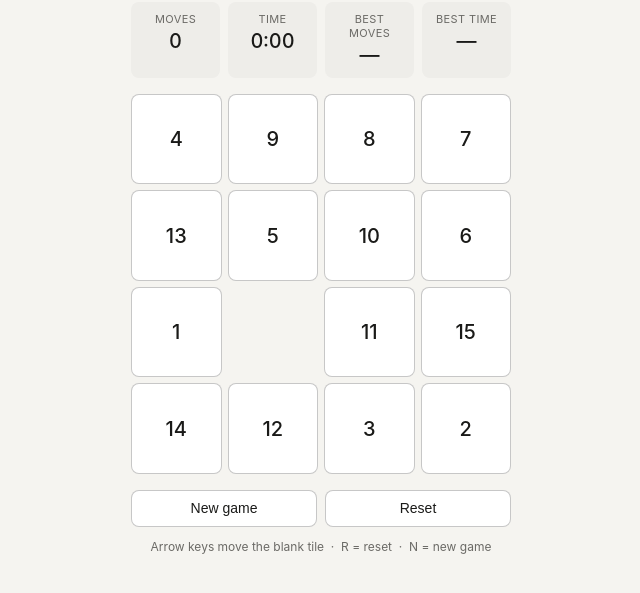
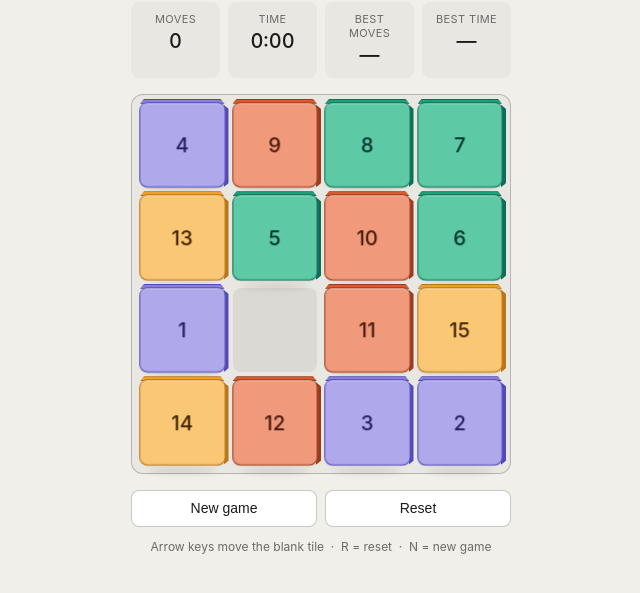
Before and after one commit to debasroy/15-puzzle-games, a plain HTML site: page index.html in a window 1280 px wide. Shown: the part 147-740 px from the top of the page, without its empty margins (319-959 px from the left). Drawn offline with Linux system fonts and the light colour scheme.

Commit message:
Add files via upload

```diff
--- a/index.html
+++ b/index.html
@@ -8,9 +8,9 @@
   *, *::before, *::after { box-sizing: border-box; margin: 0; padding: 0; }
 
   :root {
-    --bg: #f5f4f0;
+    --bg: #f0efe9;
     --surface: #ffffff;
-    --surface2: #eeede9;
+    --surface2: #e8e7e1;
     --border: rgba(0,0,0,0.12);
     --border2: rgba(0,0,0,0.22);
     --text: #1a1a18;
@@ -19,6 +19,9 @@
     --radius-lg: 12px;
     --accent: #5340b7;
     --accent-light: #eeedfe;
+
+    --tile-shadow: rgba(0,0,0,0.18);
+    --tile-depth: 5px;
   }
 
   @media (prefers-color-scheme: dark) {
@@ -32,7 +35,26 @@
       --text2: #a0a09a;
       --accent: #9488ee;
       --accent-light: #26215c;
+      --tile-shadow: rgba(0,0,0,0.5);
+      --tile-depth: 5px;
     }
+  }
+
+  /* Tile color palette — 4 groups of 4 (row by row) */
+  /* Purple: 1–4 */
+  .tc-1,.tc-2,.tc-3,.tc-4   { --tf: #AFA9EC; --tt: #8880D8; --ts: #534AB7; --tx: #26215C; }
+  /* Teal: 5–8 */
+  .tc-5,.tc-6,.tc-7,.tc-8   { --tf: #5DCAA5; --tt: #1D9E75; --ts: #0F6E56; --tx: #04342C; }
+  /* Coral: 9–12 */
+  .tc-9,.tc-10,.tc-11,.tc-12 { --tf: #F0997B; --tt: #D85A30; --ts: #993C1D; --tx: #4A1B0C; }
+  /* Amber: 13–15 */
+  .tc-13,.tc-14,.tc-15       { --tf: #FAC775; --tt: #EF9F27; --ts: #BA7517; --tx: #412402; }
+
+  @media (prefers-color-scheme: dark) {
+    .tc-1,.tc-2,.tc-3,.tc-4    { --tf: #3C3489; --tt: #534AB7; --ts: #26215C; --tx: #CECBF6; }
+    .tc-5,.tc-6,.tc-7,.tc-8    { --tf: #085041; --tt: #0F6E56; --ts: #04342C; --tx: #9FE1CB; }
+    .tc-9,.tc-10,.tc-11,.tc-12 { --tf: #712B13; --tt: #993C1D; --ts: #4A1B0C; --tx: #F5C4B3; }
+    .tc-13,.tc-14,.tc-15       { --tf: #633806; --tt: #854F0B; --ts: #412402; --tx: #FAC775; }
   }
 
   body {
@@ -56,7 +78,6 @@
 
   #app { width: 100%; max-width: 380px; }
 
-  /* Stats */
   #stats {
     display: grid;
     grid-template-columns: repeat(4, 1fr);
@@ -86,7 +107,6 @@
     font-variant-numeric: tabular-nums;
   }
 
-  /* Win banner */
   #win-banner {
     display: none;
     background: var(--accent-light);
@@ -104,35 +124,129 @@
   #board {
     display: grid;
     grid-template-columns: repeat(4, 1fr);
-    gap: 6px;
+    gap: 8px;
     margin-bottom: 1rem;
     aspect-ratio: 1;
+    background: var(--surface2);
+    border-radius: var(--radius-lg);
+    padding: 8px;
+    border: 0.5px solid var(--border2);
+  }
+
+  /* 3D tile wrapper */
+  .tile-wrap {
+    perspective: 300px;
+    position: relative;
   }
 
   .tile {
-    border: 0.5px solid var(--border2);
+    width: 100%;
+    height: 100%;
+    position: relative;
+    cursor: pointer;
+    user-select: none;
+    -webkit-tap-highlight-color: transparent;
+    transform-style: preserve-3d;
+    transition: transform 0.08s ease, opacity 0.08s ease;
+  }
+
+  /* Face */
+  .tile .face {
+    position: absolute;
+    inset: 0;
+    background: var(--tf);
     border-radius: var(--radius-md);
-    background: var(--surface);
+    border: 0.5px solid var(--ts);
     display: flex;
     align-items: center;
     justify-content: center;
     font-size: 20px;
     font-weight: 500;
-    cursor: pointer;
-    color: var(--text);
-    user-select: none;
-    transition: background .12s, transform .08s;
-    -webkit-tap-highlight-color: transparent;
+    color: var(--tx);
+    box-shadow:
+      inset 0 1px 0 rgba(255,255,255,0.4),
+      inset 0 -1px 0 rgba(0,0,0,0.1);
+    z-index: 2;
+    transform: translateZ(var(--tile-depth));
   }
 
-  .tile:hover  { background: var(--surface2); }
-  .tile:active { transform: scale(.94); }
+  /* Top bevel */
+  .tile .bevel-top {
+    position: absolute;
+    top: 0; left: 0; right: 0;
+    height: var(--tile-depth);
+    background: var(--tt);
+    border-radius: var(--radius-md) var(--radius-md) 0 0;
+    border: 0.5px solid var(--ts);
+    z-index: 0;
+    transform: translateY(calc(-1 * var(--tile-depth) + 1px));
+    clip-path: polygon(0% 100%, 4px 0%, calc(100% - 4px) 0%, 100% 100%);
+  }
 
-  .tile.empty {
-    background: transparent;
-    border-color: transparent;
-    cursor: default;
+  /* Right bevel */
+  .tile .bevel-right {
+    position: absolute;
+    top: 2px; right: 0; bottom: 0;
+    width: var(--tile-depth);
+    background: var(--ts);
+    border-radius: 0 var(--radius-md) var(--radius-md) 0;
+    border: 0.5px solid var(--ts);
+    z-index: 0;
+    transform: translateX(calc(var(--tile-depth) - 1px));
+    clip-path: polygon(0% 0%, 100% 4px, 100% calc(100% - 4px), 0% 100%);
+  }
+
+  /* Shadow cast below */
+  .tile::after {
+    content: '';
+    position: absolute;
+    bottom: calc(-1 * var(--tile-depth) - 4px);
+    left: 10%;
+    right: 10%;
+    height: 6px;
+    background: var(--tile-shadow);
+    border-radius: 50%;
+    filter: blur(3px);
+    z-index: 0;
+    opacity: 0.6;
+  }
+
+  .tile:hover .face {
+    filter: brightness(1.06);
+  }
+
+  .tile:active {
+    transform: translateY(calc(var(--tile-depth) - 1px));
+  }
+
+  .tile:active .face {
+    transform: translateZ(1px);
+  }
+
+  .tile:active::after {
+    opacity: 0.2;
+    bottom: -3px;
+  }
+
+  /* Slide animation */
+  .tile-wrap.sliding {
+    z-index: 10;
+  }
+
+  /* Empty cell */
+  .tile-wrap.empty .tile {
+    display: none;
     pointer-events: none;
+  }
+
+  .tile-wrap.empty {
+    background: rgba(0,0,0,0.06);
+    border-radius: var(--radius-md);
+    pointer-events: none;
+  }
+
+  @media (prefers-color-scheme: dark) {
+    .tile-wrap.empty { background: rgba(255,255,255,0.04); }
   }
 
   /* Controls */
@@ -153,7 +267,6 @@
   #controls button:hover  { background: var(--surface2); }
   #controls button:active { transform: scale(.97); }
 
-  /* Keyboard hint */
   #hint { text-align: center; font-size: 12px; color: var(--text2); margin-top: .75rem; }
 </style>
 </head>
@@ -169,7 +282,7 @@
   </div>
 
   <div id="win-banner">
-    <h2>Puzzle solved!</h2>
+    <h2>Puzzle solved! 🎉</h2>
     <p id="win-detail"></p>
   </div>
 
@@ -188,12 +301,12 @@
   'use strict';
 
   const GOAL = [1,2,3,4,5,6,7,8,9,10,11,12,13,14,15,0];
-  const STORAGE_KEY = 'puzzle15_best_v1';
+  const STORAGE_KEY = 'puzzle15_best_v2';
 
   let tiles = [], emptyIdx = 15, initState = [];
   let moves = 0, seconds = 0, timerID = null, started = false, won = false;
+  let animating = false;
 
-  /* ── helpers ─────────────────────────────── */
   const row = i => Math.floor(i / 4);
   const col = i => i % 4;
   const adj = (a, b) =>
@@ -223,7 +336,6 @@
     return arr;
   }
 
-  /* ── storage ─────────────────────────────── */
   function loadBest() {
     try { return JSON.parse(localStorage.getItem(STORAGE_KEY)); } catch { return null; }
   }
@@ -231,7 +343,6 @@
     try { localStorage.setItem(STORAGE_KEY, JSON.stringify({ moves: m, time: t })); } catch {}
   }
 
-  /* ── timer ───────────────────────────────── */
   function startTimer() {
     timerID = setInterval(() => {
       seconds++;
@@ -244,18 +355,39 @@
     return m + ':' + (sec < 10 ? '0' : '') + sec;
   }
 
-  /* ── render ──────────────────────────────── */
   function render() {
     const board = document.getElementById('board');
     board.innerHTML = '';
     tiles.forEach((v, i) => {
-      const el = document.createElement('div');
-      el.className = 'tile' + (v === 0 ? ' empty' : '');
-      el.textContent = v === 0 ? '' : v;
-      el.setAttribute('role', 'gridcell');
-      el.setAttribute('aria-label', v === 0 ? 'empty' : String(v));
-      if (v !== 0) el.addEventListener('click', () => move(i));
-      board.appendChild(el);
+      const wrap = document.createElement('div');
+      wrap.className = 'tile-wrap' + (v === 0 ? ' empty' : ' tc-' + v);
+      wrap.dataset.index = i;
+
+      if (v !== 0) {
+        const tile = document.createElement('div');
+        tile.className = 'tile';
+        tile.setAttribute('role', 'gridcell');
+        tile.setAttribute('aria-label', String(v));
+
+        const face = document.createElement('div');
+        face.className = 'face';
+        face.textContent = v;
+
+        const bevelTop = document.createElement('div');
+        bevelTop.className = 'bevel-top';
+
+        const bevelRight = document.createElement('div');
+        bevelRight.className = 'bevel-right';
+
+        tile.appendChild(bevelTop);
+        tile.appendChild(bevelRight);
+        tile.appendChild(face);
+
+        wrap.appendChild(tile);
+        wrap.addEventListener('click', () => move(i));
+      }
+
+      board.appendChild(wrap);
     });
   }
 
@@ -265,22 +397,64 @@
     document.getElementById('s-bt').textContent = b ? fmt(b.time) : '—';
   }
 
-  /* ── move logic ──────────────────────────── */
+  function getSlideDir(from, to) {
+    const dr = row(to) - row(from);
+    const dc = col(to) - col(from);
+    return { dx: dc, dy: dr };
+  }
+
   function move(i) {
-    if (won || !adj(i, emptyIdx)) return;
+    if (won || animating || !adj(i, emptyIdx)) return;
+
+    const board = document.getElementById('board');
+    const wraps = board.querySelectorAll('.tile-wrap');
+    const movingWrap = wraps[i];
+    const emptyWrap  = wraps[emptyIdx];
+
+    // figure out direction
+    const dir = getSlideDir(i, emptyIdx);
+    const cellSize = movingWrap.offsetWidth + 8; // gap = 8px
+    const tx = dir.dx * cellSize;
+    const ty = dir.dy * cellSize;
+
+    animating = true;
+
+    // animate the tile sliding
+    const tileEl = movingWrap.querySelector('.tile');
+    if (tileEl) {
+      tileEl.style.transition = 'transform 0.13s cubic-bezier(0.25,0.46,0.45,0.94)';
+      tileEl.style.transform = `translate(${tx}px, ${ty}px)`;
+    }
+
+    setTimeout(() => {
+      // commit state
       [tiles[i], tiles[emptyIdx]] = [tiles[emptyIdx], tiles[i]];
       emptyIdx = i;
       moves++;
       document.getElementById('s-moves').textContent = moves;
       if (!started) { started = true; startTimer(); }
+      animating = false;
       render();
       checkWin();
+    }, 130);
   }
 
   function checkWin() {
     if (!tiles.every((v, i) => v === GOAL[i])) return;
     won = true;
     stopTimer();
+
+    // brief celebration animation
+    const board = document.getElementById('board');
+    const allTiles = board.querySelectorAll('.tile');
+    allTiles.forEach((t, i) => {
+      setTimeout(() => {
+        t.style.transition = 'transform 0.2s ease';
+        t.style.transform = 'translateZ(var(--tile-depth)) scale(1.05)';
+        setTimeout(() => { t.style.transform = ''; }, 200);
+      }, i * 20);
+    });
+
     const b = loadBest();
     let newBest = false;
     if (!b || moves < b.moves || (moves === b.moves && seconds < b.time)) {
@@ -290,10 +464,11 @@
     updateBestDisplay();
     document.getElementById('win-detail').textContent =
       moves + ' moves · ' + fmt(seconds) + (newBest ? ' · New best!' : '');
+    setTimeout(() => {
       document.getElementById('win-banner').style.display = 'block';
+    }, 350);
   }
 
-  /* ── keyboard ────────────────────────────── */
   document.addEventListener('keydown', e => {
     if (e.key === 'n' || e.key === 'N') { newGame(); return; }
     if (e.key === 'r' || e.key === 'R') { resetGame(); return; }
@@ -307,7 +482,6 @@
     move(target);
   });
 
-  /* ── game control ────────────────────────── */
   window.newGame = function () {
     stopTimer();
     won = false; started = false; moves = 0; seconds = 0;
```
Lines whose indentation alone changed are shown as unchanged.
